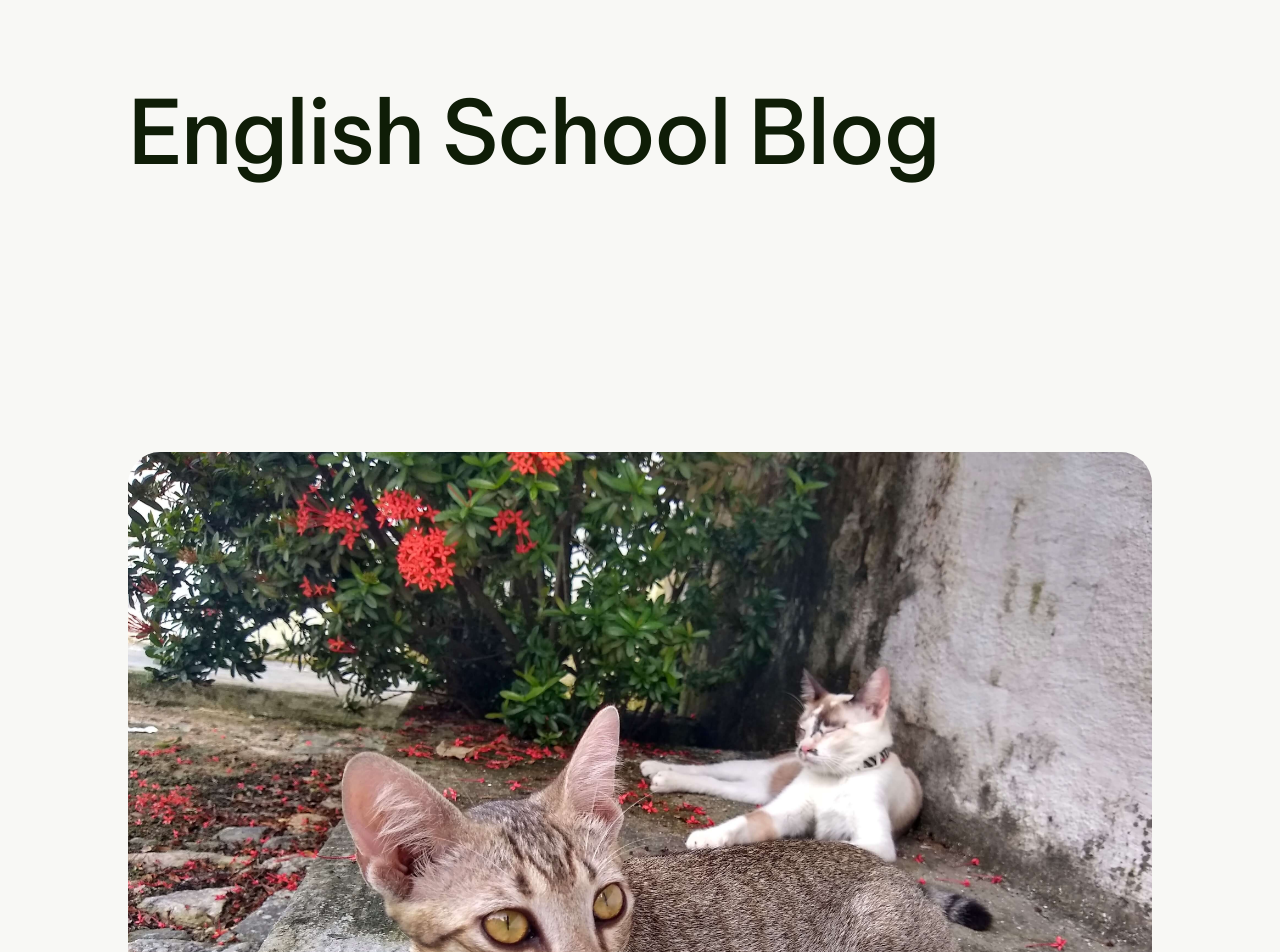
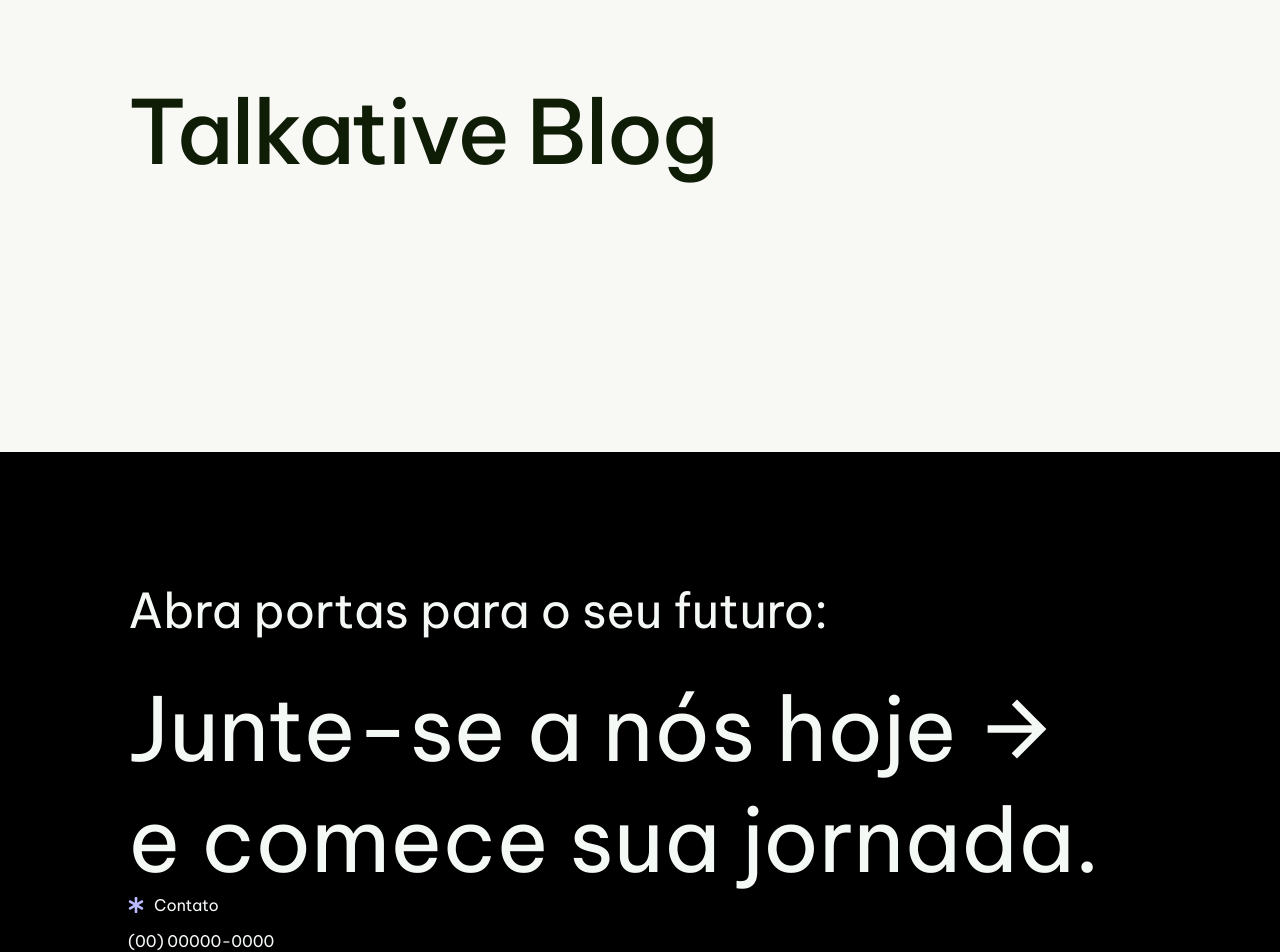
Before and after one commit to SnayderRodrigues/react-study, a React (Vite) app: page /blog in a window 1280 px wide. Shown: the part 188-1140 px from the top of the page. Built offline with nearby package versions, Linux system fonts and the light colour scheme.

Commit message:
refactor: improved code maintainability and readability. Separate blog page components and sections into individual .jsx files. Organized styles into individual .scss files

```diff
--- a/src/main.jsx
+++ b/src/main.jsx
@@ -6,7 +6,7 @@ import "./styles/style.scss";
 import { createBrowserRouter, RouterProvider } from "react-router-dom";
 import HomePage from "./pages/home/HomePage.jsx";
 import AboutPage from "./pages/about/AboutPage.jsx";
-import WorkPage from "./pages/work/WorkPage.jsx";
+import BlogPage from "./pages/blog/BlogPage.jsx";
 import ExpertisePage from "./pages/expertise/ExpertisePage.jsx";
 import ContactPage from "./pages/contact/ContactPage.jsx";
 import ErrorPage from "./pages/error/ErrorPage.jsx";
@@ -54,7 +54,7 @@ const router = createBrowserRouter([
       },
       {
         path: "blog",
-        element: <WorkPage />,
+        element: <BlogPage />,
       },
       {
         path: "contact",
--- /dev/null
+++ b/src/pages/blog/BlogHero.jsx
@@ -0,0 +1,13 @@
+import React from 'react'
+
+const BlogHero = () => {
+  return (
+    <section className="blogPage-hero">
+      <div className="wrapper blogPage-hero__wrapper">
+        <h1>Talkative Blog</h1>
+      </div>
+    </section>
+  );
+}
+
+export default BlogHero
--- /dev/null
+++ b/src/pages/blog/BlogPage.jsx
@@ -0,0 +1,12 @@
+import React from "react";
+import BlogHero from "./BlogHero"
+
+const BlogPage = () => {
+  return (
+    <main id="blogPage">
+      <BlogHero />
+    </main>
+  );
+};
+
+export default BlogPage;
--- a/src/pages/home/Blog.jsx
+++ b/src/pages/home/Blog.jsx
@@ -8,14 +8,11 @@ const Blog = () => {
     <section id="blog" className="blog">
       <div className="wrapper blog__wrapper">
         <h2>ENGLISH SCHOOL BLOG</h2>
-        <div className="blog__image-wrapper">
-          <img src={Cat} alt="" className="blog__image-1" />
-        </div>
         <div className="blog__grid-wrapper">
-          <img src={Cat} alt="" className="blog__image-2" />
-          <img src={Cat} alt="" className="blog__image-3" />
-          <img src={Cat} alt="" className="blog__image-4" />
-          <img src={Cat} alt="" className="blog__image-5" />
+          <img src={Cat} alt="" className="blog__image" />
+          <img src={Cat} alt="" className="blog__image" />
+          <img src={Cat} alt="" className="blog__image" />
+          <img src={Cat} alt="" className="blog__image" />
         </div>
         <Link to="blog" className="button link">
           Leia mais artigos
--- a/src/pages/work/WorkPage.jsx
+++ /dev/null
@@ -1,85 +0,0 @@
-import React from "react";
-// import "./workpage.scss";
-import Cat from "../../img/IMG_20200407_163224926_HDR-01.jpeg";
-
-const WorkPage = () => {
-  return (
-    <main id="workpage">
-      <section className="workPage-hero">
-        <div className="wrapper workPage-hero__wrapper">
-          <h1>English School Blog</h1>
-        </div>
-      </section>
-      <section className="workPage-works">
-        <div className="wrapper workPage-works__wrapper">
-          <div className="workPage-works__grid-wrapper">
-            <div className="workPage-works__grid-full">
-              <img src={Cat} alt="" />
-              <span className="workPage-works__button">Example Name</span>
-            </div>
-            <div className="workPage-works__grid-half">
-              <div className="workPage-works__grid-half-1">
-                <img src={Cat} alt="" />
-                <span className="workPage-works__button">Example Name</span>
-              </div>
-              <div className="workPage-works__grid-half-1">
-                <img src={Cat} alt="" />
-                <span className="workPage-works__button">Example Name</span>
-              </div>
-            </div>
-          </div>
-          <div className="workPage-works__grid-wrapper">
-            <div className="workPage-works__grid-full">
-              <img src={Cat} alt="" />
-              <span className="workPage-works__button">Example Name</span>
-            </div>
-            <div className="workPage-works__grid-half">
-              <div className="workPage-works__grid-half-1">
-                <img src={Cat} alt="" />
-                <span className="workPage-works__button">Example Name</span>
-              </div>
-              <div className="workPage-works__grid-half-1">
-                <img src={Cat} alt="" />
-                <span className="workPage-works__button">Example Name</span>
-              </div>
-            </div>
-          </div>
-          <div className="workPage-works__grid-wrapper">
-            <div className="workPage-works__grid-full">
-              <img src={Cat} alt="" />
-              <span className="workPage-works__button">Example Name</span>
-            </div>
-            <div className="workPage-works__grid-half">
-              <div className="workPage-works__grid-half-1">
-                <img src={Cat} alt="" />
-                <span className="workPage-works__button">Example Name</span>
-              </div>
-              <div className="workPage-works__grid-half-1">
-                <img src={Cat} alt="" />
-                <span className="workPage-works__button">Example Name</span>
-              </div>
-            </div>
-          </div>
-          <div className="workPage-works__grid-wrapper">
-            <div className="workPage-works__grid-full">
-              <img src={Cat} alt="" />
-              <span className="workPage-works__button">Example Name</span>
-            </div>
-            <div className="workPage-works__grid-half">
-              <div className="workPage-works__grid-half-1">
-                <img src={Cat} alt="" />
-                <span className="workPage-works__button">Example Name</span>
-              </div>
-              <div className="workPage-works__grid-half-1">
-                <img src={Cat} alt="" />
-                <span className="workPage-works__button">Example Name</span>
-              </div>
-            </div>
-          </div>
-        </div>
-      </section>
-    </main>
-  );
-};
-
-export default WorkPage;
--- a/src/styles/pages/_index.scss
+++ b/src/styles/pages/_index.scss
@@ -1,5 +1,5 @@
 @use "home";
 @use "about";
-@use "work";
+@use "blog";
 @use "expertise";
 @use "contact";
--- /dev/null
+++ b/src/styles/pages/blog/_bloghero.scss
@@ -0,0 +1,16 @@
+.blogPage-hero {
+  height: 80vh;
+  display: flex;
+  align-items: center;
+  justify-content: center;
+  background-color: var(--bg-color);
+
+  &__wrapper {
+    display: flex;
+    flex-direction: column;
+
+    h1 {
+      margin-bottom: 0;
+    }
+  }
+}
--- /dev/null
+++ b/src/styles/pages/blog/_blogpage.scss
@@ -0,0 +1,3 @@
+#blogPage {
+  background-color: var(--black);
+}
--- /dev/null
+++ b/src/styles/pages/blog/_index.scss
@@ -0,0 +1,2 @@
+@forward 'blogpage';
+@forward 'bloghero';
--- a/src/styles/pages/home/_blog.scss
+++ b/src/styles/pages/home/_blog.scss
@@ -10,14 +10,6 @@
     display: flex;
     flex-direction: column;
   }
-  &__image-wrapper {
-    width: 100%;
-    margin-bottom: 2rem;
-  }
-  &__image-1 {
-    width: 100%;
-    height: 800px;
-  }
   &__grid-wrapper {
     display: grid;
     grid-template-columns: repeat(2, 1fr);
@@ -26,21 +18,21 @@
     column-gap: 2rem;
     margin-bottom: calc(2rem - 200px);
   }
-  &__image-2 {
+  &__image:nth-of-type(1) {
     grid-area: 1 / 1 / 2 / 2;
     height: 800px;
   }
-  &__image-3 {
+  &__image:nth-of-type(2) {
     grid-area: 1 / 2 / 2 / 3;
     width: 100%;
     height: 600px;
   }
-  &__image-4 {
+  &__image:nth-of-type(3) {
     grid-area: 2 / 1 / 3 / 2;
     width: 100%;
     height: 600px;
   }
-  &__image-5 {
+  &__image:nth-of-type(4) {
     grid-area: 2 / 2 / 3 / 3;
     height: 800px;
     margin-top: -200px;
--- a/src/styles/pages/work/_index.scss
+++ /dev/null
@@ -1 +0,0 @@
-@forward 'workpage';
--- a/src/styles/pages/work/_workpage.scss
+++ /dev/null
@@ -1,90 +0,0 @@
-@use "../../../styles/util/" as u;
-
-#workpage {
-  background-color: var(--black);
-}
-
-.workPage-hero {
-  height: 80vh;
-  display: flex;
-  align-items: center;
-  justify-content: center;
-  background-color: var(--bg-color);
-
-  &__wrapper {
-    display: flex;
-    flex-direction: column;
-    // gap: 2rem;
-
-    h1 {
-      margin-bottom: 0;
-    }
-  }
-}
-
-.workPage-works {
-  background-color: var(--bg-color);
-  padding: 0 0 12rem;
-  border-bottom-left-radius: 2rem;
-  border-bottom-right-radius: 2rem;
-
-  &__wrapper {
-    display: flex;
-    flex-direction: column;
-    // gap: 2rem;
-  }
-  &__grid-wrapper {
-    display: grid;
-    gap: 2rem;
-  }
-  &__grid-wrapper:last-of-type {
-    .workPage-works__grid-half {
-      margin-bottom: 0;
-    }
-  }
-  &__grid-full {
-    display: grid;
-    grid-template-areas: "a";
-    position: relative;
-
-    img {
-      width: 100%;
-      max-height: 90vh;
-      object-fit: cover;
-    }
-
-    span {
-      position: absolute;
-      bottom: 4%;
-      left: 3%;
-      z-index: 1;
-    }
-  }
-  &__grid-half {
-    display: grid;
-    grid-template-areas: "a b";
-    grid-auto-columns: minmax(0, 1fr);
-    gap: 2rem;
-    margin-bottom: 2rem;
-  }
-  &__grid-half-1,
-  &__grid-half-2 {
-    position: relative;
-
-    span {
-      position: absolute;
-      bottom: 4%;
-      left: 3%;
-      z-index: 1;
-    }
-  }
-  &__button {
-    display: flex;
-    width: fit-content;
-    padding: 12px 22px 12px;
-    color: var(--text-color-2);
-    font-weight: 600;
-    background: var(--gradient);
-    border-radius: 999px;
-  }
-}
```
